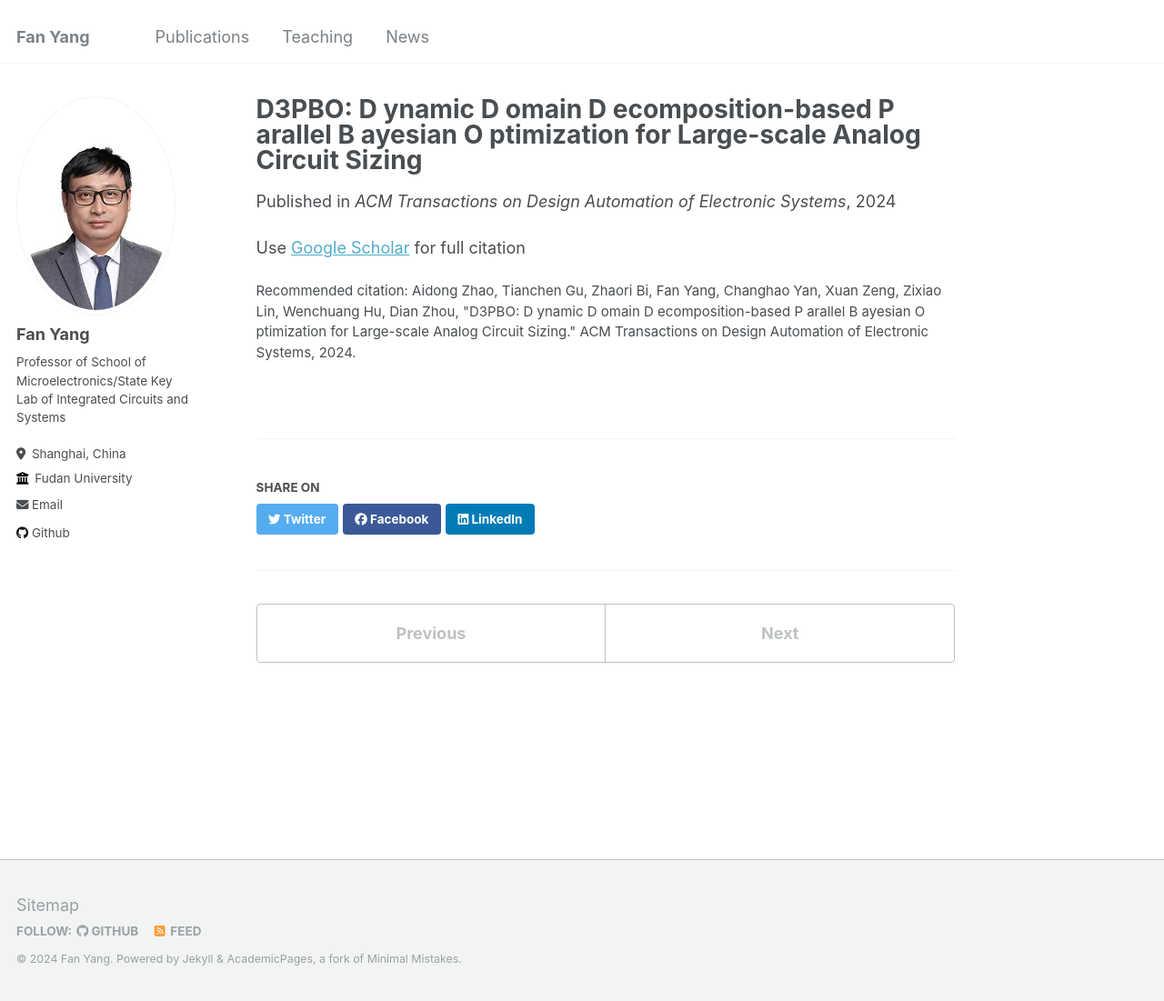
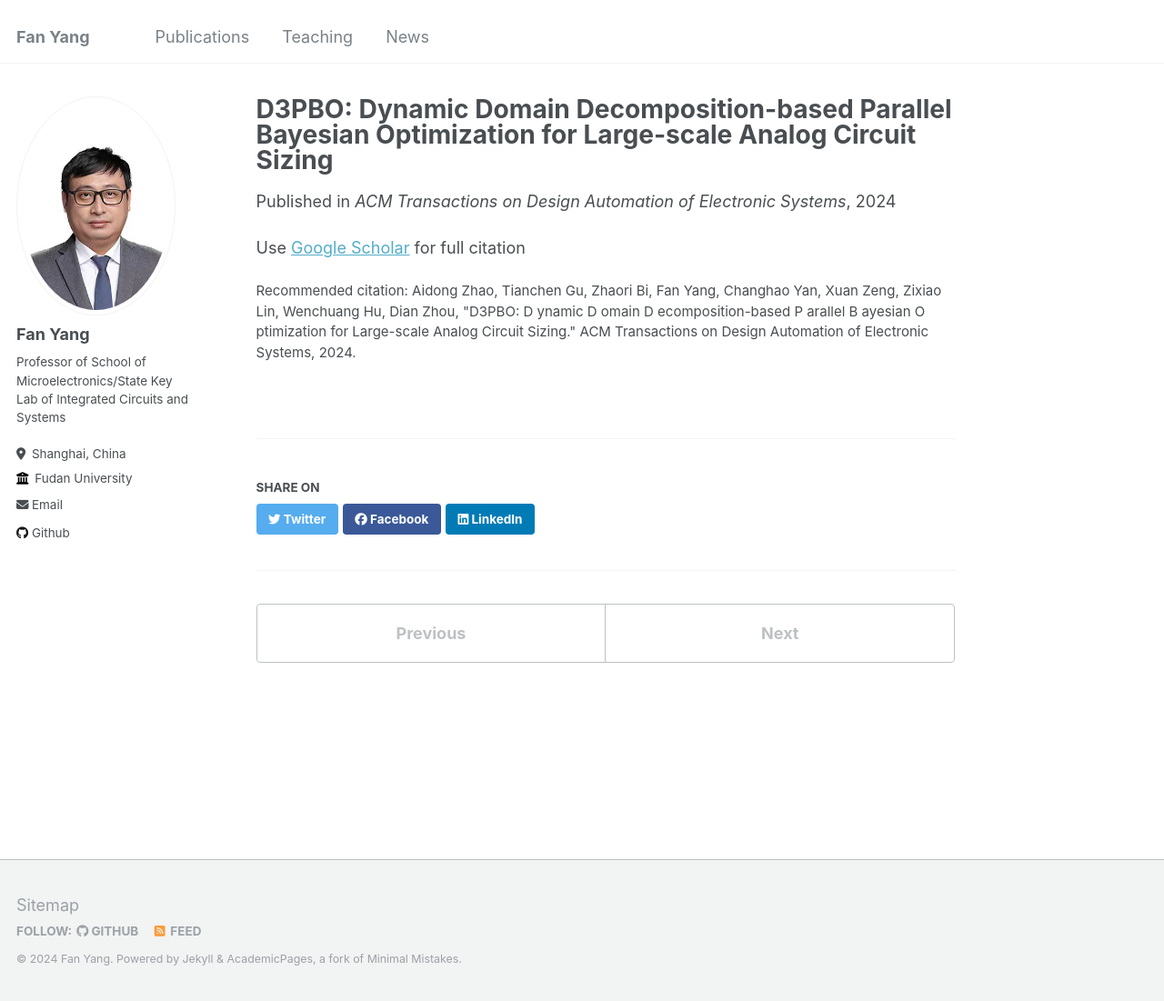
Before and after one commit to ephonic/ephonic.github.io, a Jekyll site: the page built from _publications/2024-01-01-D3PBO-D-ynamic-D-omain-D-ecomposition-based-P-arallel-B-ayesian-O-ptimization-for-Large-scale-Analog-Circuit-Sizing.md, in a window 1280 px wide and 1101 px high. Shown: the whole window at 91% size. Built offline with Jekyll 4.4.1, drawn with Linux system fonts in a browser that asks for light colours.

Commit message:
change a title

```diff
--- a/_publications/2024-01-01-D3PBO-D-ynamic-D-omain-D-ecomposition-based-P-arallel-B-ayesian-O-ptimization-for-Large-scale-Analog-Circuit-Sizing.md
+++ b/_publications/2024-01-01-D3PBO-D-ynamic-D-omain-D-ecomposition-based-P-arallel-B-ayesian-O-ptimization-for-Large-scale-Analog-Circuit-Sizing.md
@@ -1,5 +1,5 @@
 ---
-title: "D3PBO: D ynamic D omain D ecomposition-based P arallel B ayesian O ptimization for Large-scale Analog Circuit Sizing"
+title: "D3PBO: Dynamic Domain Decomposition-based Parallel Bayesian Optimization for Large-scale Analog Circuit Sizing"
 collection: publications
 permalink: /publication/2024-01-01-D3PBO-D-ynamic-D-omain-D-ecomposition-based-P-arallel-B-ayesian-O-ptimization-for-Large-scale-Analog-Circuit-Sizing
 date: 2024-01-01
```
